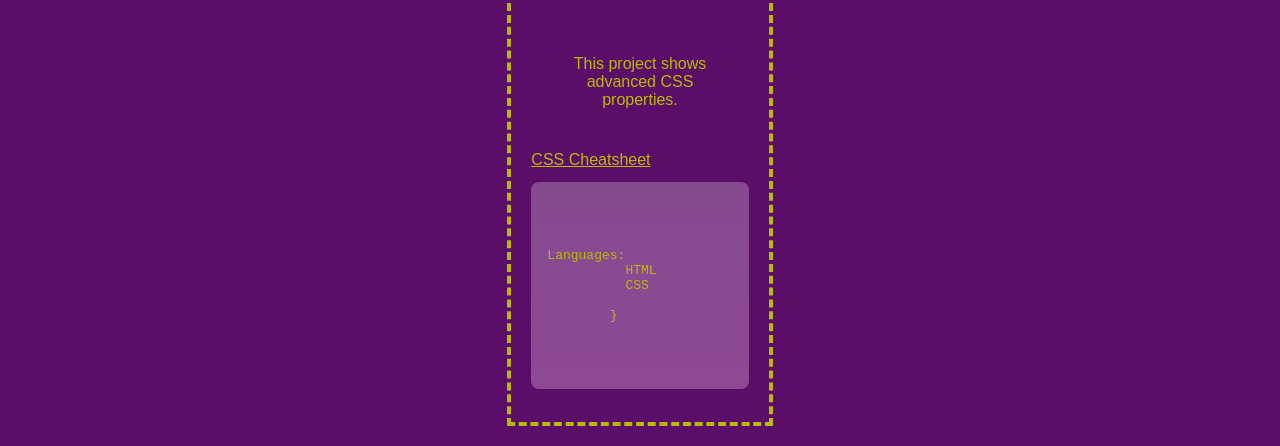
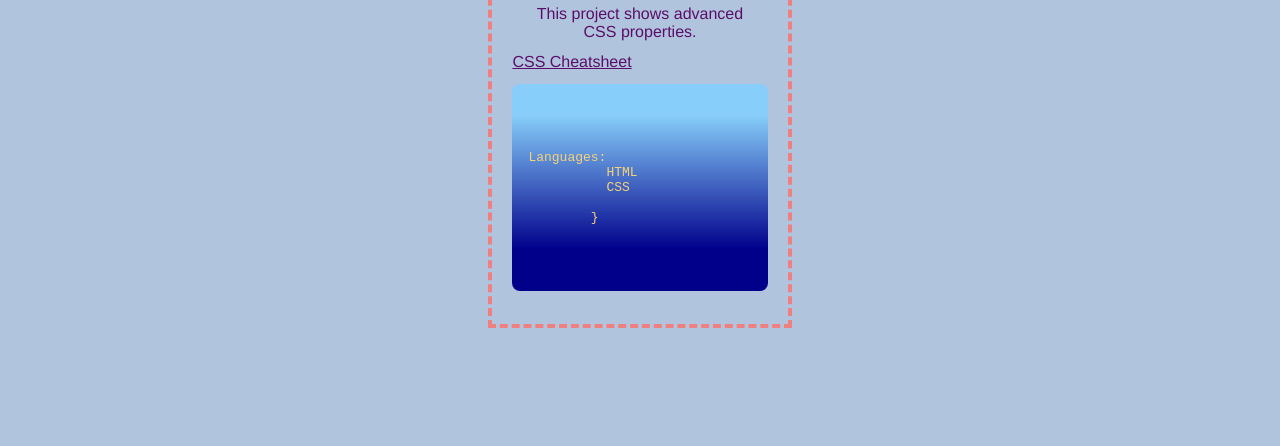
Before and after one commit to aszpan/portfolio, a plain HTML site: page index.html in a window 1280 px wide. Shown: the part 425-871 px from the top of the page. After the commit the page ends 800 px from the top, so only its background shows below. Drawn offline with Linux system fonts and the light colour scheme.

Commit message:
Organized folders for images/css. Added links for sections

```diff
--- /dev/null
+++ b/assets/CSS/styles.css
@@ -0,0 +1,184 @@
+
+:root {
+  --dark: #b0c4de;
+  --neon-green: #51e251;
+  --lightcoral: #f08080;
+  --darkpurple: #5b0e68;
+}
+
+li {
+
+  display: inline;
+  list-style-type: none;
+  font-size: 20px;
+
+}
+nav {
+
+  text-align:right;
+  border:8px solid var(--lightcoral);
+  padding: 5px;
+
+}
+
+main {
+  width: 90%;
+  margin: 32px auto;
+}
+
+body {
+  font-family:'Franklin Gothic Medium', 'Arial Narrow', Arial, sans-serif;
+  background-color: var(--dark)
+}
+
+/* set content highlight color and background */
+::selection {
+  background-color: var(--neon-green);
+  color: #000000;
+}
+
+.text-center {
+  font-family:'Franklin Gothic Medium', 'Arial Narrow', Arial, sans-serif;
+}
+
+h2,
+h3,
+h4,
+h5,
+h6 {
+
+margin-bottom: auto;
+color: var(--darkpurple);
+text-align: center;
+font-weight: bolder;
+line-height: 1.1;
+}
+
+header,
+footer,
+p {
+  text-align: center;
+  margin: 0 auto;
+  padding: 12px;
+  color: var(--darkpurple);
+}
+
+
+a {
+  color: var(--darkpurple);
+}
+
+
+code {
+  /* Monospace makes it look more like code */
+  font-family: monospace;
+}
+
+/* create our main grid with flexbox, use negative margins to offset the padding on the .card-column class */
+.row {
+  display: flex;
+  flex-wrap: wrap;
+  flex-direction: row;
+  margin-left: -30px;
+  margin-right: -30px;
+}
+
+.justify-center {
+  justify-content: center;
+}
+
+/* using a mobile-first approach, set base column width to be 100% and we'll update it using media queries for larger screen sizes */
+.card-column {
+  flex: 1 0 100%;
+  padding: 30px;
+  /* when the screen resizes, make it so our columns don't jump in size */
+  transition: flex-basis 500ms linear;
+  margin-bottom: 30px;
+}
+
+/* make each code card a flexbox column to align and justify content within it */
+.code-card {
+  display: flex;
+  flex-direction: column;
+  justify-content: flex-start;
+  min-height: 100%;
+  padding: 32px;
+  color: var(--lightcoral);
+
+  /* outline is like border, but on the outside of the box instead of inside */
+  outline: 4px dashed ;
+  outline-offset: -12px;
+  transition: all 0.5s ease-in-out;
+}
+
+.code-card .card-header {
+  /* use position and negative margins to move title of card over the card's outline and create an overlap effect */
+  position: relative;
+  margin: -40px 0 20px 0;
+  padding: 8px 16px;
+  background-color: var(--dark) ;
+  color: var(--darkpurple);
+  border: 4px ridge ;
+  border-radius: 8px;
+  transition: all 0.5s ease-in-out;
+
+}
+
+/* set an outer and inner drop shadow on the card to create a glowing effect on hover */
+.code-card:hover,
+.code-card:hover .card-header {
+  box-shadow: inset 0px 0px 8px var(--purple), 0 0 15px var(--purple);
+}
+
+/* each card's code block grows to the height of the largest code block on the page, making each card even in height */
+.code-card .code-block {
+  flex-grow: 1;
+}
+
+.code-card pre {
+  /* set styles to make it so code wraps in <pre> instead of overflowing */
+  white-space: pre-wrap;
+  overflow: auto;
+  tab-size: 4;
+  padding: 18px 16px;
+  color: #f7d376;
+  border-radius: 8px;
+  /* use linear-gradient() function to create a fading background  */
+  background-image: linear-gradient(
+    lightskyblue 15%,
+    darkblue 80%
+  );
+  display: flex;
+  align-items: center;
+}
+
+/* on <pre> click, select all contents so the code is highlighted */
+.code-card pre:active {
+  user-select: all;
+}
+
+/* using a mobile-first approach, use `min-width` values going from narrow -> wide for a responsive design */
+@media screen and (min-width: 768px) {
+  /* on tablets, set columns to only be 50% of the width and not grow */
+  .card-column {
+    flex: 0 0 50%;
+    max-width: 50%;
+  }
+
+  /* select the last child to grow to full width if it has space to grow */
+  .card-column:last-child {
+    flex-grow: 1;
+  }
+}
+
+/* media query for larger screens */
+@media screen and (min-width: 992px) {
+  header {
+    width: 75%;
+  }
+
+  .card-column {
+    flex: 0 0 33.333%;
+    max-width: 33.333%;
+  }
+}
--- a/index.html
+++ b/index.html
@@ -4,28 +4,40 @@
 <head>
     <meta charset="UTF-8">
     <title>My New Website</title>
-    <link rel="stylesheet" type="text/css" href="styles.css">
+    <link rel="stylesheet" type="text/css" href="assets/CSS/styles.css">
 </head>
 
 <main>
 
     <nav>
         <ul>
+            <li><a href="#about-me">About Me</a></li>
+            <li><a href="#Projects">Projects</a></li>
             <li><a href="https://github.com/aszpan">Github</a></li>
             <li><a href="">Portfolio</a></li>
         </ul>
     </nav>
     <header>
-        <h1 class="text-center">Ashley Szpanelewski</h1>
+        <h1 class="text-center">Ashley</h1>
     </header>
 
-    <main>
+    <h2 id="about-me">
+        About Me
+    </h2>
+
+
+    <h2 id="projects">
+        Projects
+    </h2>
+
+
     <section class="row justify-center">
         <div class="card-column">
             <figure class="card code-card">
                 <h2 class="card-header">CSS Cheatsheet</h2>
                 <div class="card-body">
                     <p>This project shows advanced CSS properties.</p>
+
                     <a href="https://aszpan.github.io/CSS-Snippet-Cheat-Sheet/">CSS Cheatsheet</a>
                 </div>
 
@@ -36,3 +48,9 @@
         }</code></pre>
             </figure>
         </div>
+
+    </section>
+
+</main>
+
+</html>
--- a/styles.css
+++ /dev/null
@@ -1,187 +0,0 @@
-
-:root {
-    --dark: #625362;
-    --neon-green: #51e251;
-    --yellow: #baba03;
-    --darkpurple: #5b0e68;
-}
-
-li {
-
-    display: inline;
-    list-style-type: none;
-    font-size: 20px;
-
-  }
-nav {
-
-    text-align:right;
-    border:10px solid lightblue;
-
-  }
-
-  main {
-    width: 90%;
-    margin: 32px auto;
-}
-
-body {
-    font-family:Arial, Helvetica, sans-serif;
-
-    color: ;
-    background-color: ;
-
-}
-
-/* set content highlight color and background */
-::selection {
-    background-color: var(--neon-green);
-    color: var(--dark);
-  }
-
-.text-center {
-    font-family:fantasy;
-}
-
-h2,
-h3,
-h4,
-h5,
-h6 {
-
-  margin-bottom: auto;
-  color: ;
-  font-weight: bolder;
-  line-height: 1.1;
-}
-
-header,
-footer,
-p {
-    text-align: center;
-    margin: 0 auto;
-    padding: 42px;
-    color: var(--yellow);
-}
-
-body {
-    background-color: var(--darkpurple)
-}
-
-a {
-    color: var(--yellow);
-}
-
-code {
-    /* Monospace makes it look more like code */
-    font-family: monospace;
-  }
-
-  /* create our main grid with flexbox, use negative margins to offset the padding on the .card-column class */
-.row {
-    display: flex;
-    flex-wrap: wrap;
-    flex-direction: row;
-    margin-left: -30px;
-    margin-right: -30px;
-  }
-
-  .justify-center {
-    justify-content: center;
-  }
-
-  /* using a mobile-first approach, set base column width to be 100% and we'll update it using media queries for larger screen sizes */
-  .card-column {
-    flex: 1 0 100%;
-    padding: 30px;
-    /* when the screen resizes, make it so our columns don't jump in size */
-    transition: flex-basis 500ms linear;
-    margin-bottom: 30px;
-  }
-
-  /* make each code card a flexbox column to align and justify content within it */
-  .code-card {
-    display: flex;
-    flex-direction: column;
-    justify-content: flex-start;
-    min-height: 100%;
-    padding: 32px;
-    color: var(--yellow);
-
-    /* outline is like border, but on the outside of the box instead of inside */
-    outline: 4px dashed ;
-    outline-offset: -12px;
-    transition: all 0.5s ease-in-out;
-  }
-
-  .code-card .card-header {
-    /* use position and negative margins to move title of card over the card's outline and create an overlap effect */
-    position: relative;
-    margin: -40px 0 20px 0;
-    padding: 8px 16px;
-    background-color: var(--dark) ;
-    color: var(--darkpurple);
-    border: 4px ridge ;
-    border-radius: 8px;
-    transition: all 0.5s ease-in-out;
-
-  }
-
-  /* set an outer and inner drop shadow on the card to create a glowing effect on hover */
-  .code-card:hover,
-  .code-card:hover .card-header {
-    box-shadow: inset 0px 0px 8px var(--purple), 0 0 15px var(--purple);
-  }
-
-  /* each card's code block grows to the height of the largest code block on the page, making each card even in height */
-  .code-card .code-block {
-    flex-grow: 1;
-  }
-
-  .code-card pre {
-    /* set styles to make it so code wraps in <pre> instead of overflowing */
-    white-space: pre-wrap;
-    overflow: auto;
-    tab-size: 4;
-    padding: 18px 16px;
-    color: var(--yellow);
-    border-radius: 8px;
-    /* use linear-gradient() function to create a fading background  */
-    background-image: linear-gradient(
-      #e4d2e54d 0%,
-      #b172b399 100%
-    );
-    display: flex;
-    align-items: center;
-  }
-
-  /* on <pre> click, select all contents so the code is highlighted */
-  .code-card pre:active {
-    user-select: all;
-  }
-
-  /* using a mobile-first approach, use `min-width` values going from narrow -> wide for a responsive design */
-  @media screen and (min-width: 768px) {
-    /* on tablets, set columns to only be 50% of the width and not grow */
-    .card-column {
-      flex: 0 0 50%;
-      max-width: 50%;
-    }
-
-    /* select the last child to grow to full width if it has space to grow */
-    .card-column:last-child {
-      flex-grow: 1;
-    }
-  }
-
-  /* media query for larger screens */
-  @media screen and (min-width: 992px) {
-    header {
-      width: 75%;
-    }
-
-    .card-column {
-      flex: 0 0 33.333%;
-      max-width: 33.333%;
-    }
-  }
```
Also changed, not shown: assets/Images/Screenshot_20220726-165141_Chrome.jpg (added). Lines whose indentation alone changed are shown as unchanged.
